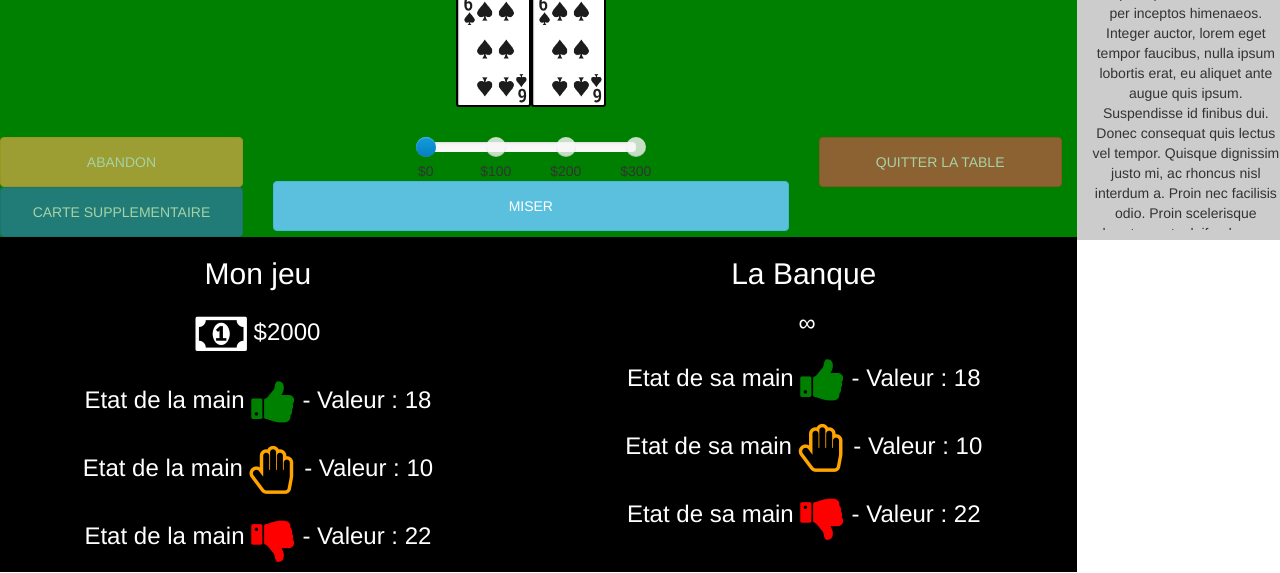
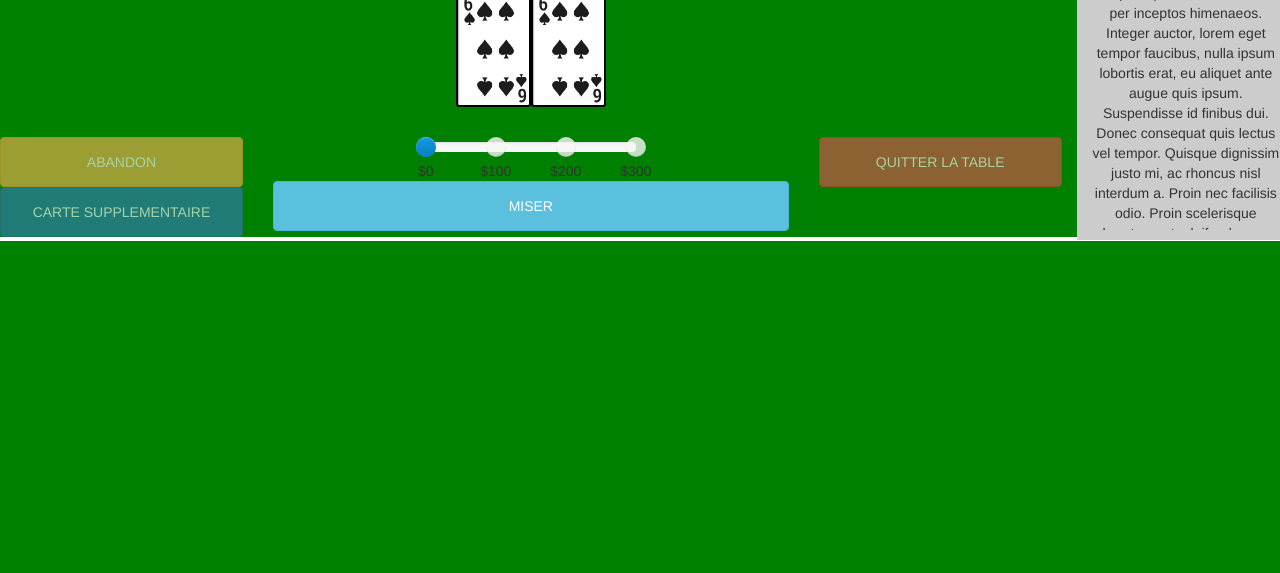
Before and after one commit to reda02/AgileBlackjack, a PHP site: page / in a window 1280 px wide. Shown: the part 571-1144 px from the top of the page. After the commit the page ends 812 px from the top, so only its background shows below. Run offline with PHP 8.4, Linux system fonts and the light colour scheme; some libraries are stand-ins or nearby versions.

Commit message:
Revert "Etat du jeu - Maquette"
This reverts commit 0f77f9a4b0584f95f196743f980d77cb3b34f084.

```diff
--- a/BlackJack/Templates/WebSite/assets/css/blackjack.css
+++ b/BlackJack/Templates/WebSite/assets/css/blackjack.css
@@ -53,21 +53,3 @@
     #inputBeginMiseSlider .slider-selection {
         background: #ccc;
     }
-    .gameState{
-        background-color: black;
-    }
-    .gameState h3{
-        color: white;
-    }
-    .gameState i{
-        vertical-align: middle;
-    }
-    .gameState .fa-thumbs-up{
-        color: green;
-    }
-    .gameState .fa-thumbs-down{
-        color: red;
-    }
-    .gameState .fa-hand-paper-o{
-        color: orange;
-    }
--- a/BlackJack/Templates/WebSite/index.php
+++ b/BlackJack/Templates/WebSite/index.php
@@ -29,24 +29,9 @@
                         </div>
                         <div class="col-md-3"><button class="btn btn-danger disabled">QUITTER LA TABLE</button></div>
                     </div>
-                    <div class="row gameState">
-                       <div class="col-md-6">
-                           <h2> Mon jeu </h2>
-                           <h3><i class="fa fa-money fa-2x"></i> $2000</h3>
-                            <h3>Etat de la main <i class="fa fa-thumbs-up fa-2x"></i> - Valeur : 18</h3>
-                            <h3>Etat de la main <i class="fa fa-hand-paper-o fa-2x"></i> - Valeur : 10</h3>
-                            <h3>Etat de la main <i class="fa fa-thumbs-down fa-2x"></i> - Valeur : 22</h3>
-                       </div>
-                       <div class="col-md-6">
-                           <h2> La Banque </h2>
-                           <h3><i class="fa fa-2x"></i> ∞ </h3>
-                            <h3>Etat de sa main <i class="fa fa-thumbs-up fa-2x"></i> - Valeur : 18</h3>
-                            <h3>Etat de sa main <i class="fa fa-hand-paper-o fa-2x"></i> - Valeur : 10</h3>
-                            <h3>Etat de sa main <i class="fa fa-thumbs-down fa-2x"></i> - Valeur : 22</h3>
-                       </div>
-                    </div>
                 </div>
             </div>
+
         </div>
         <div class="helpContent col-md-2">
             <div class="centered">
```
